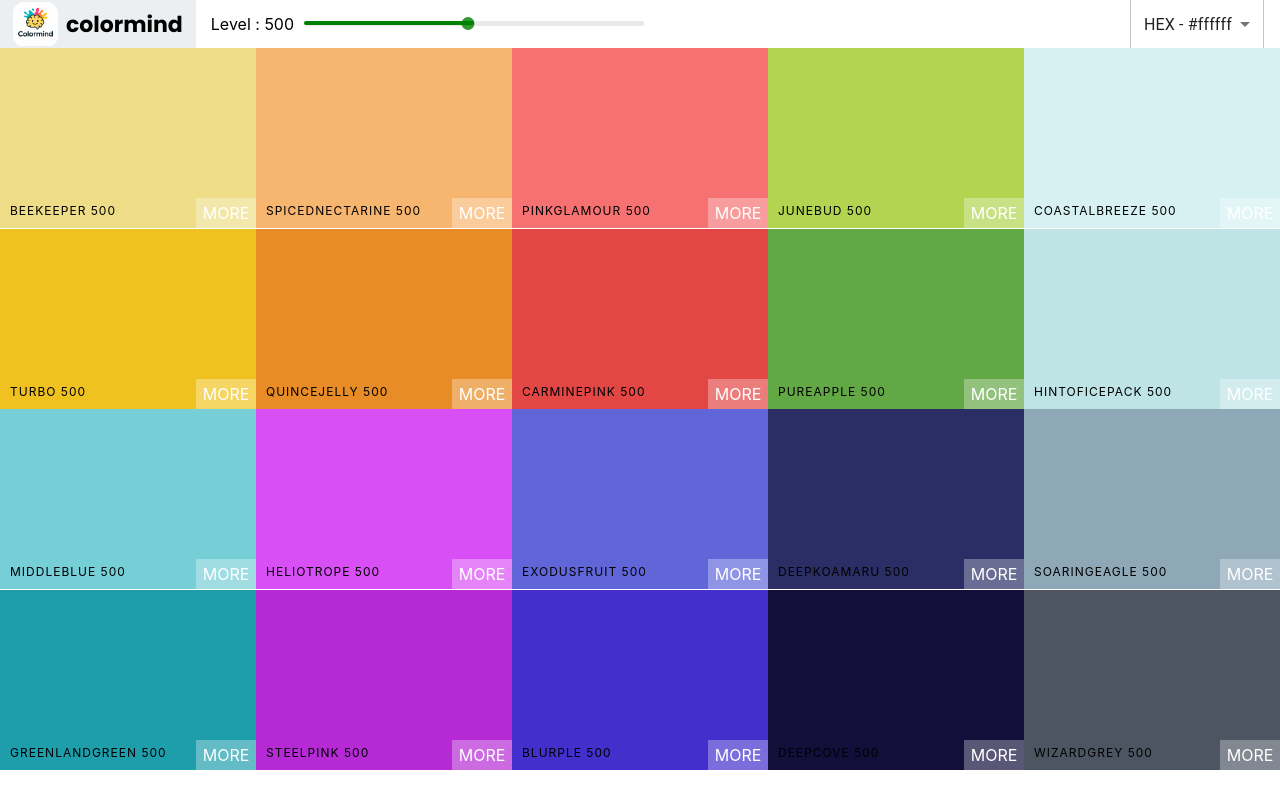
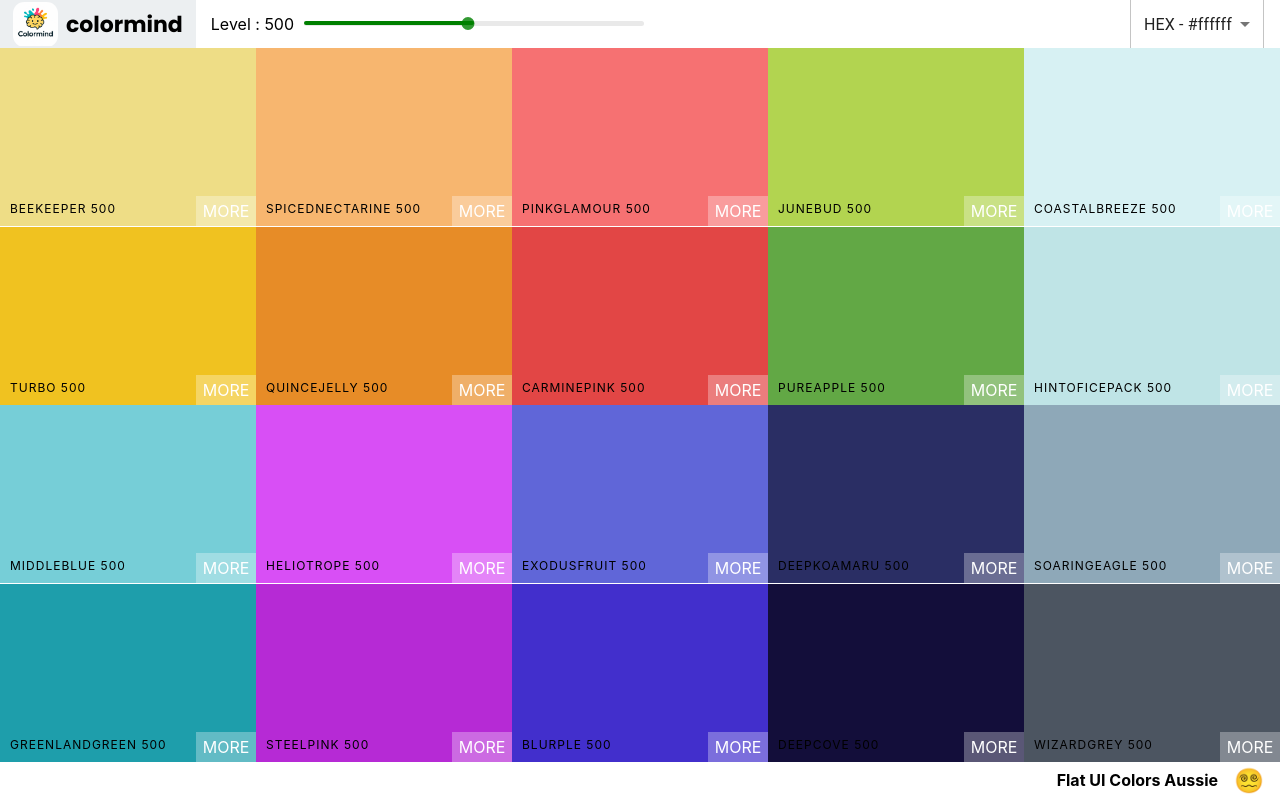
Before and after one commit to Ujjwal3232/color-mind, a React (Create React App) app: page / in a window 1280 px wide. Built offline with nearby package versions, Linux system fonts and the light colour scheme.

Commit message:
Added palette footer

```diff
--- a/src/Palette.css
+++ b/src/Palette.css
@@ -1,37 +1,23 @@
 .Palette{
     height: 100vh;
+    display: flex;
+    flex-direction: column;
 }
 
 .Palette-colors{
     height: 90%;
 }
 
-.slider{
-    width: 340px;
-    margin: 0 10px;
-    display: inline-block;
-
+.Palette-footer{
+    background-color: white;
+    height: 5vh;
+    display: flex;
+    justify-content: flex-end;
+    align-items: center;
+    font-weight: bold;
 }
 
-.rc-slider-track{
-    background-color: green;
+.emoji{
+    font-size: 1.5rem;
+    margin: 0 1rem ;
 }
-
-.rc-slider-rail{
-    height: 5px;
-
-}
-
-.rc-slider-handle,
-.rc-slider-handle:active,
-.rc-slider-handle:focus,
-.rc-slider-handle:hover{
-    background-color: green;
-    outline: none;
-    border: 2px solid green;
-    box-shadow: none;
-    width: 13px;
-    height: 13px;
-    margin-left: -6px;
-    margin-top: -4px;
-}
--- a/src/Palette.js
+++ b/src/Palette.js
@@ -24,10 +24,10 @@
     this.setState({ format : val});
   }
   render() {
-    const { colors } = this.props.palette;
+    const { colors,paletteName,emoji} = this.props.palette;
     const { level ,format } = this.state;
     const colorBoxes = colors[level].map((color) => (
-      <ColorBox background={color[format]} name={color.name} />
+      <ColorBox background={color[format]} name={color.name} key={color.id}/>
     ));
     return (
       <div className="Palette">
@@ -42,6 +42,10 @@
           {/* Bunch of colors boxes */}
         </div>
         {/* footer */}
+        <footer className="Palette-footer">
+         {paletteName}
+         <span className="emoji">{emoji}</span>
+        </footer>
       </div>
     );
   }
--- a/src/seedColors.js
+++ b/src/seedColors.js
@@ -109,7 +109,7 @@
   {
     paletteName: "Flat UI Colors Aussie",
     id: "flat-ui-colors-aussie",
-    emoji: "🇦🇺",
+    emoji: "😵‍💫",
     colors: [
       { name: "Beekeeper", color: "#f6e58d" },
       { name: "SpicedNectarine", color: "#ffbe76" },
```
